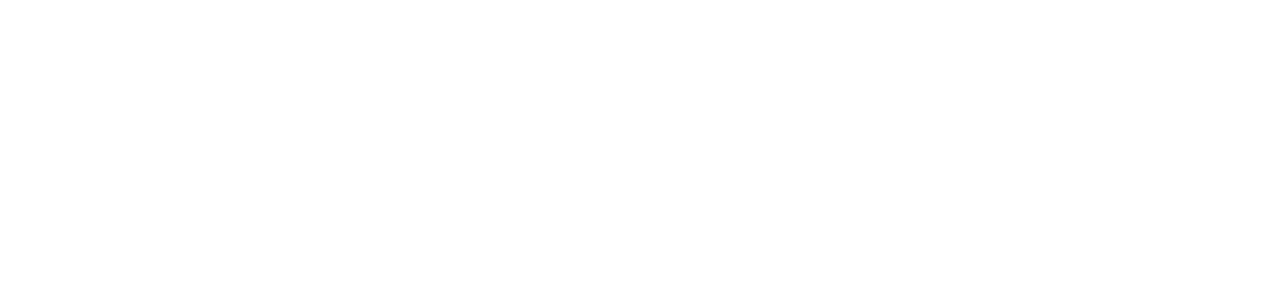
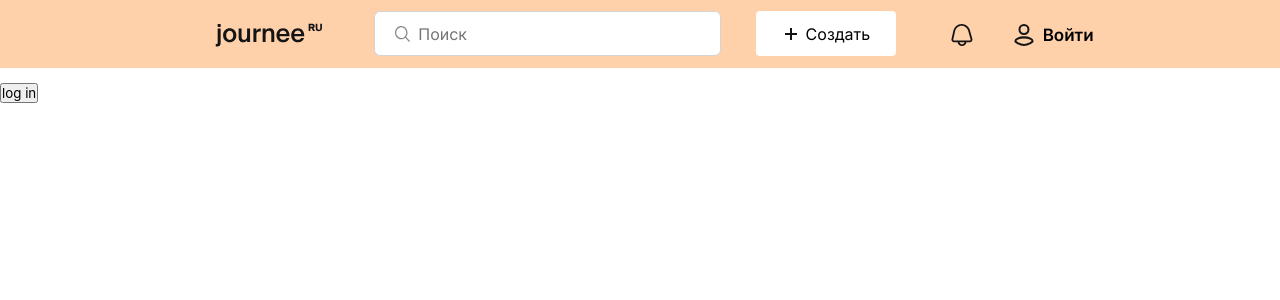
Before and after one commit to Student-Labs-2023/journee-frontend, a React (Create React App) app: page /auth in a window 1280 px wide. Before the commit this address had no page. Shown: the top 300 px of the page. Built offline with nearby package versions, Linux system fonts and the light colour scheme.

Commit message:
Подключил auth0 для /auth и отправляю запрос на сервер

```diff
--- a/package.json
+++ b/package.json
@@ -3,6 +3,7 @@
   "version": "0.1.0",
   "private": true,
   "dependencies": {
+    "@auth0/auth0-react": "^2.1.1",
     "@testing-library/jest-dom": "^5.16.5",
     "@testing-library/react": "^13.4.0",
     "@testing-library/user-event": "^13.5.0",
--- a/src/App.tsx
+++ b/src/App.tsx
@@ -2,6 +2,8 @@
 import { BrowserRouter, Routes, Route } from 'react-router-dom';
 import { MainPage } from './pages/MainPage';
 import { MainLayout } from './layouts/MainLayout';
+import AuthProvider from './components/auth/AuthProvider';
+import LogIn from './components/auth/buttons/LogIn';
 
 function App() {
   return (
@@ -10,6 +12,9 @@
         <Route path="/" element={<MainLayout />}>
           <Route index element={<MainPage />} />
         </Route>
+        <Route path="/auth" element={<MainLayout />}>
+          <Route index element={<AuthProvider><LogIn /></AuthProvider>} />
+        </Route>
       </Routes>
     </BrowserRouter>
   );
--- /dev/null
+++ b/src/components/auth/AuthProvider.tsx
@@ -0,0 +1,17 @@
+import {Auth0Provider} from '@auth0/auth0-react'
+import React from 'react'
+import Sync from './Sync'
+
+export default function AuthProvider({children}:React.PropsWithChildren) {
+    return (
+    <Auth0Provider
+        domain='dev-vrsblas6ves78ir5.us.auth0.com'// test application
+        clientId='BFpoQ0SsiPTgGRlfMDzoUrNjc7nPqqWx'
+        authorizationParams={{
+            "redirect_uri":window.location.origin
+        }}
+    >
+        <Sync />
+        {children}
+    </Auth0Provider>)
+}
--- /dev/null
+++ b/src/components/auth/Sync.tsx
@@ -0,0 +1,20 @@
+import { useAuth0 } from "@auth0/auth0-react"
+import { useEffect } from "react"
+
+export default function Sync() {
+    const {isLoading, isAuthenticated, user} = useAuth0()
+    useEffect(() => {
+        if (isLoading || !isAuthenticated || user === undefined) return;
+
+        fetch("http://localhost:8080/auth", {
+            method:"POST",
+            "headers":{
+                "Content-Type":"application/json",
+            },
+            "body":JSON.stringify(user)
+        }).then(res => res.text()).then(res => {
+            console.log(res)
+        }).catch(err => console.error(err))
+    }, [isLoading, isAuthenticated, user])
+    return (<></>)
+}
--- /dev/null
+++ b/src/components/auth/buttons/LogIn.tsx
@@ -0,0 +1,6 @@
+import { useAuth0 } from "@auth0/auth0-react"
+
+export default function LogIn() {
+    const {loginWithPopup} = useAuth0()
+    return (<button onClick={() => {loginWithPopup()}}>log in</button>)
+}
```
Also changed, not shown: 1 other file (tests, documents, lock files or other folders).
